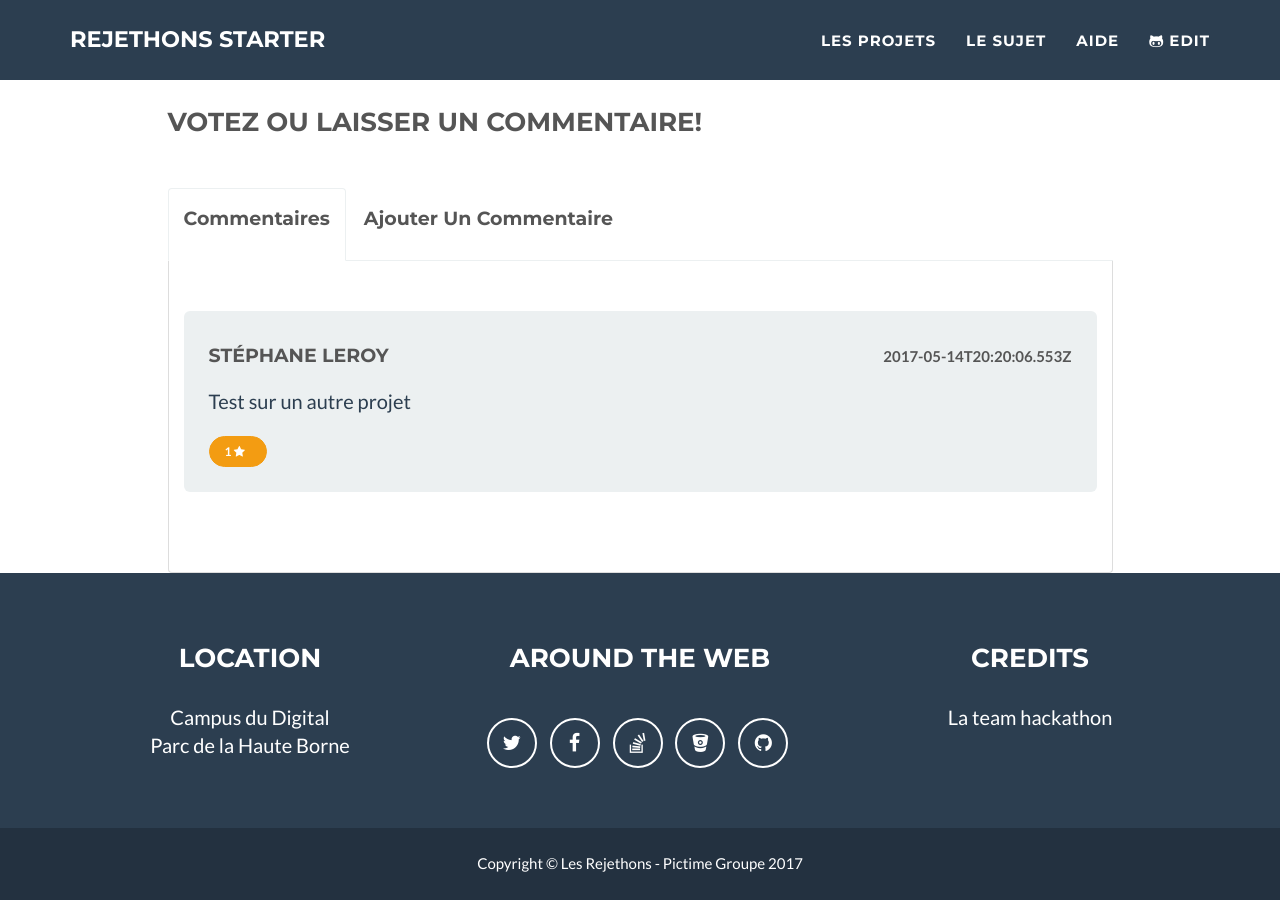
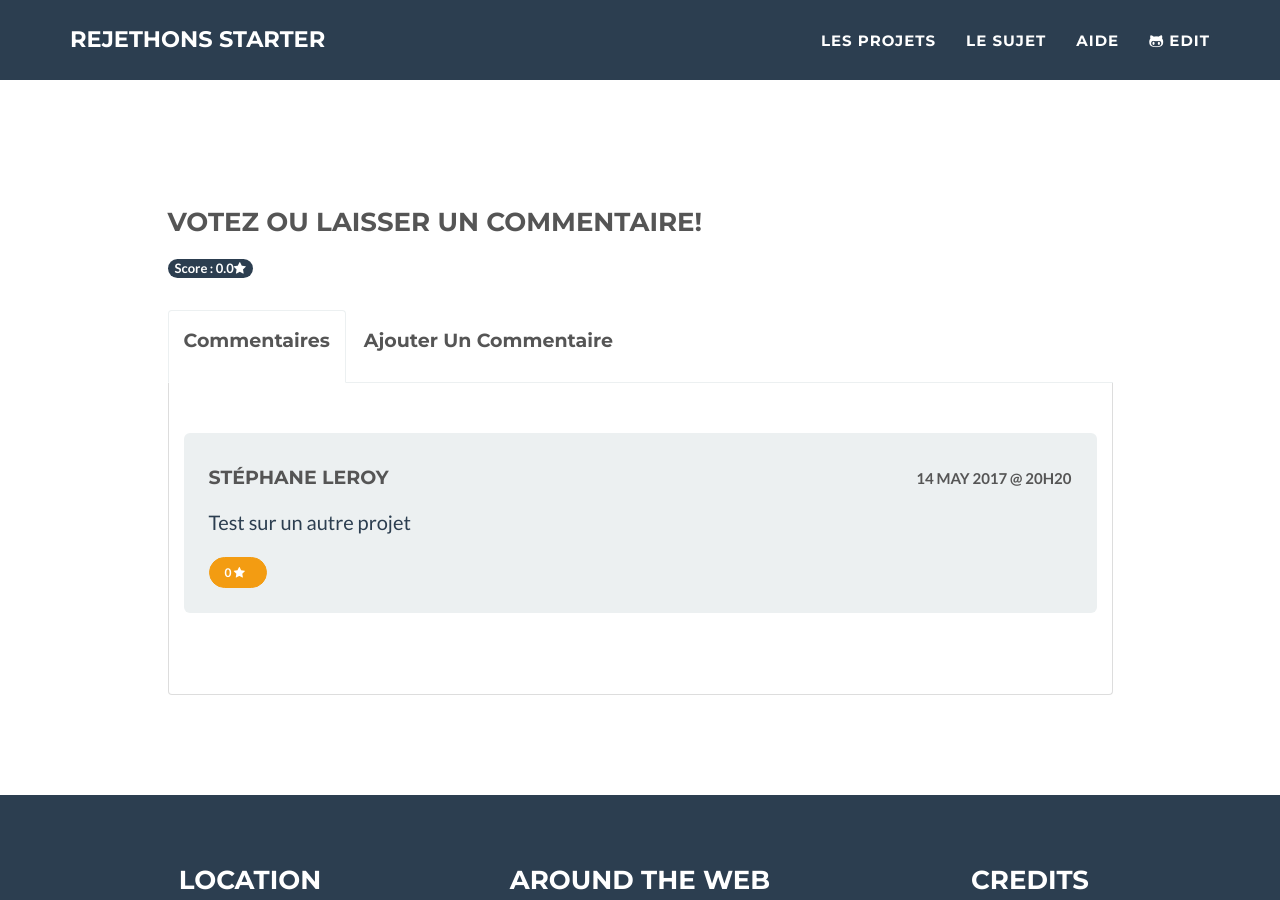
Before and after one commit to stephaneLeroy/rejethons-starter, a Jekyll site: the page built from _posts/2014-07-18-project-1.markdown, in a window 1280 px wide and 900 px high, scrolled down 912 px. Built offline with Jekyll 4.4.1, drawn with Linux system fonts in a browser that asks for light colours.

Commit message:
Add scoring badges

```diff
--- a/_data/comments/project-1/comments-1494793206553.yml
+++ b/_data/comments/project-1/comments-1494793206553.yml
@@ -1,5 +1,5 @@
 _id: b8229d10-38e2-11e7-9bf1-592f5cb6acda
 name: Stéphane LEROY
-rating: '1'
+rating: '0'
 message: Test sur un autre projet
 date: '2017-05-14T20:20:06.553Z'
--- a/_includes/comment.html
+++ b/_includes/comment.html
@@ -3,7 +3,7 @@
         <div class="well well-lg">
             <h4 class="media-heading text-uppercase reviews">{{ name }} </h4>
             <ul class="media-date text-uppercase reviews list-inline">
-                {{ date }}
+                {{ date | date: "%d %h %Y @ %Hh%M"}}
             </ul>
             <p class="media-comment">
                 {{ message }}
--- /dev/null
+++ b/_includes/comments-score.html
@@ -0,0 +1,12 @@
+{% assign total = 0.0 %}
+{% assign count = 0 %}
+{% for comment in comments %}
+    {% if comment[1].rating %}
+        {% assign total = total | plus: comment[1].rating %}
+        {% assign count = count | plus: 1 %}
+    {% endif %}
+{% endfor %}
+{% if count != 0 and total != 0 %}
+    {% assign total = total | divided_by: count %}
+{% endif %}
+<a href="{{link}}" class="badge">Score : {{ total }}<span class="fa fa-star"></span></a>
--- a/_includes/comments.html
+++ b/_includes/comments.html
@@ -1,8 +1,10 @@
-<div class="container">
+<section id="comments" class="container">
     <div class="row">
         <div class="col-sm-10 col-sm-offset-1">
             <div class="page-header">
                 <h3 class="reviews">Votez ou laisser un commentaire!</h3>
+                {% assign link = "#comments" %}
+                {% include comments-score.html comments=comments link=link %}
             </div>
             <div class="comment-tabs">
                 <ul class="nav nav-tabs" role="tablist">
@@ -69,7 +71,7 @@
             </div>
         </div>
     </div>
-</div>
+</section>
 <script>
   $('.rating input').change(function () {
     var $radio = $(this);
--- a/_includes/portfolio_grid.html
+++ b/_includes/portfolio_grid.html
@@ -10,7 +10,10 @@
             </div>
             <div class="row">
                 {% for post in site.posts %}
+                    {% assign comments = site.data.comments[post.slug] %}
                     <div class="col-sm-4 portfolio-item">
+                        {% assign link = site.baseurl | append: post.url | append: "#comments"%}
+                        {% include comments-score.html comments=comments link=link %}
                         <a href="{{site.baseurl}}{{ post.url }}" class="portfolio-link" data-toggle="modal">
                             <div class="caption">
                                 <div class="caption-content">
```
Lines whose indentation alone changed are shown as unchanged.
